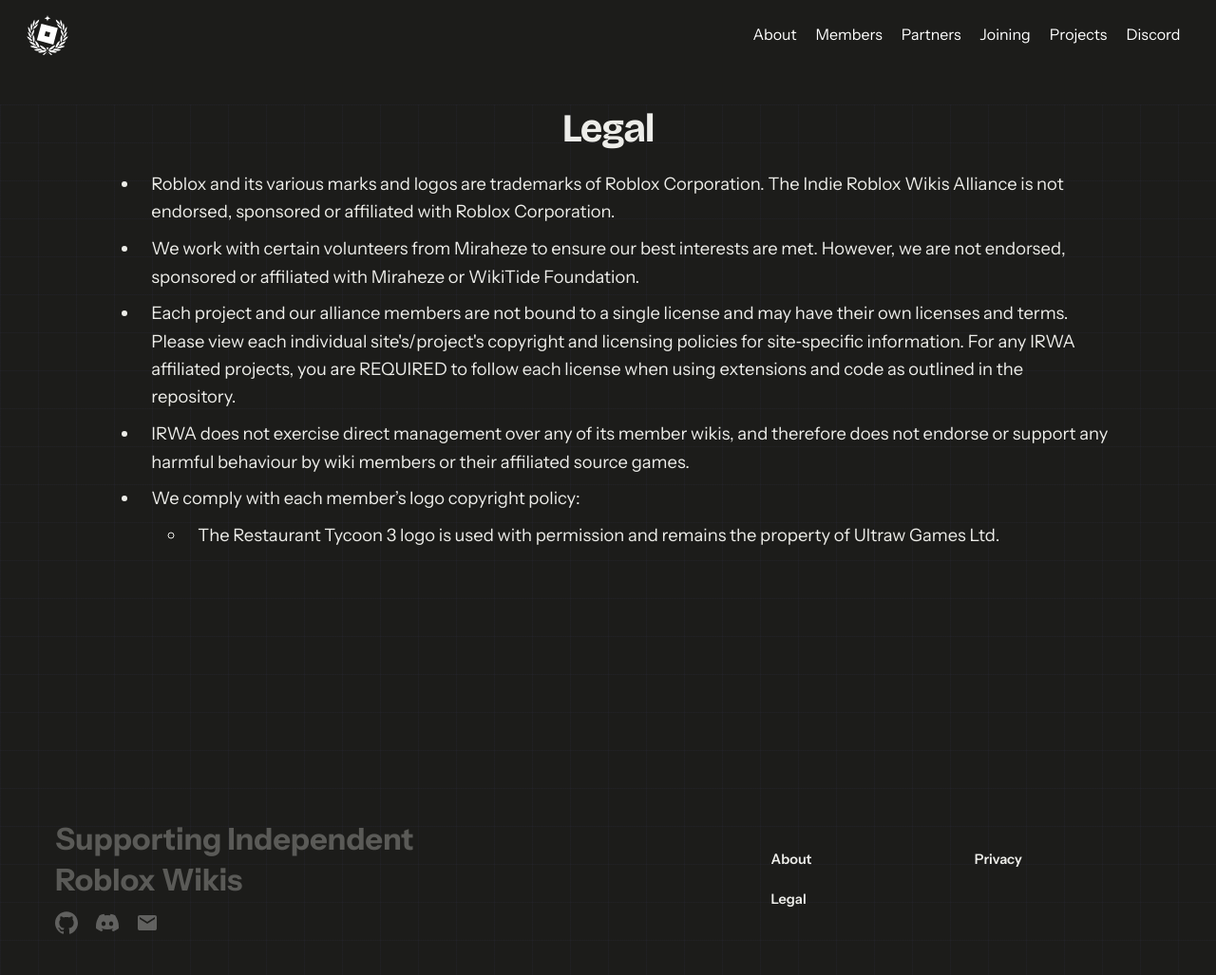
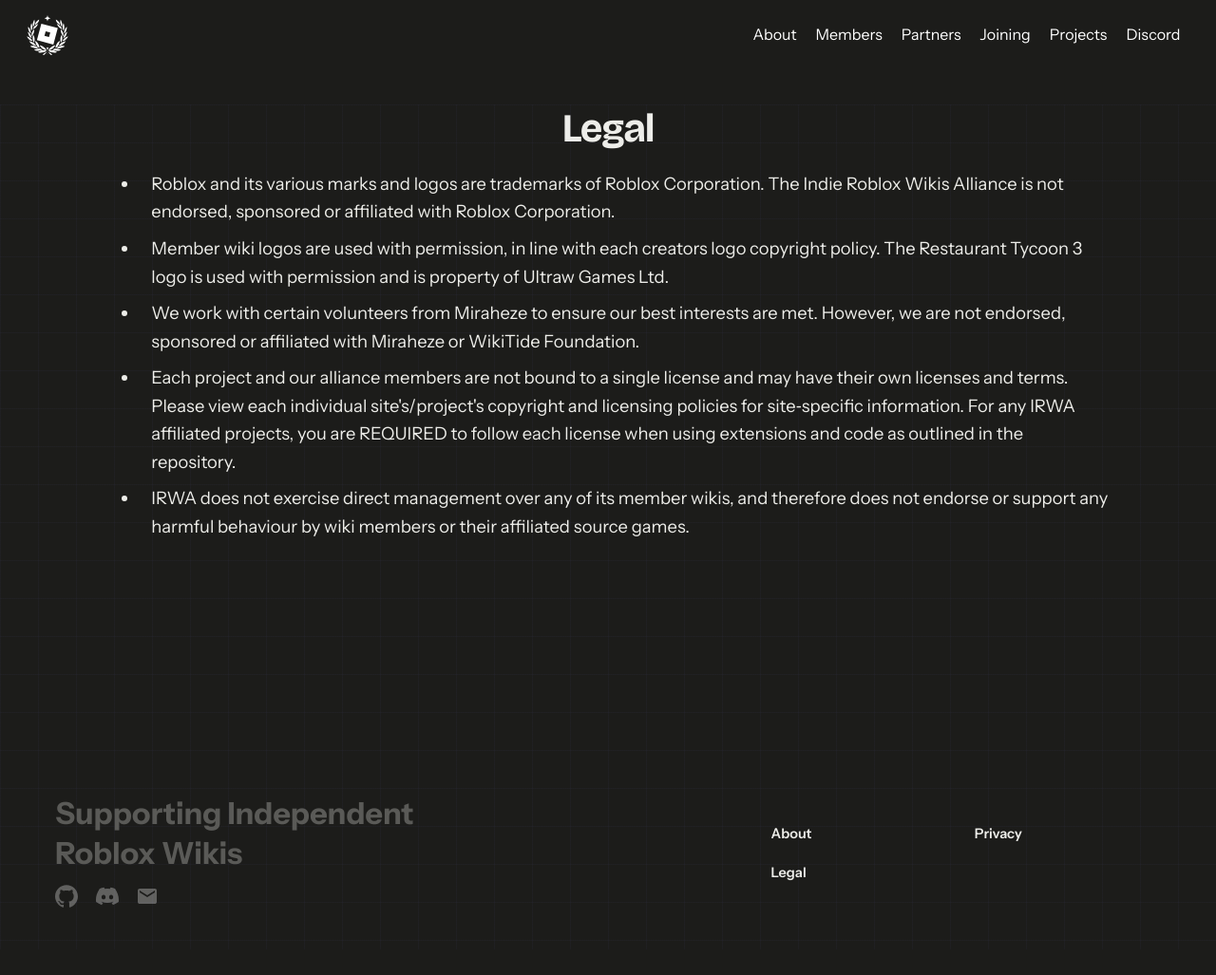
Before and after one commit to Roblox-Indie-Wikis/irwa-website, a Jekyll site: the page built from pages/legal.html, in a window 1280 px wide and 1027 px high. Shown: the whole window at 95% size. Built offline with Jekyll 4.4.1, drawn with Linux system fonts in a browser that asks for light colours.

Commit message:
Update legal.html

```diff
--- a/pages/legal.html
+++ b/pages/legal.html
@@ -9,12 +9,8 @@
 <h1 class="align-center">Legal</h1>
 <ul>
     <li>Roblox and its various marks and logos are trademarks of Roblox Corporation. The Indie Roblox Wikis Alliance is not endorsed, sponsored or affiliated with Roblox Corporation.</li>
+    <li>Member wiki logos are used with permission, in line with each creators logo copyright policy. The Restaurant Tycoon 3 logo is used with permission and is property of Ultraw Games Ltd. </li>
     <li>We work with certain volunteers from Miraheze to ensure our best interests are met. However, we are not endorsed, sponsored or affiliated with Miraheze or WikiTide Foundation.</li>
     <li>Each project and our alliance members are not bound to a single license and may have their own licenses and terms. Please view each individual site's/project's copyright and licensing policies for site‑specific information. For any IRWA affiliated projects, you are REQUIRED to follow each license when using extensions and code as outlined in the repository.</li>
     <li>IRWA does not exercise direct management over any of its member wikis, and therefore does not endorse or support any harmful behaviour by wiki members or their affiliated source games.</li>
-    <li>We comply with each member’s logo copyright policy:
-        <ul>
-            <li>The Restaurant Tycoon 3 logo is used with permission and remains the property of Ultraw Games Ltd.</li>
-        </ul>
     </li>
-</ul>
```
